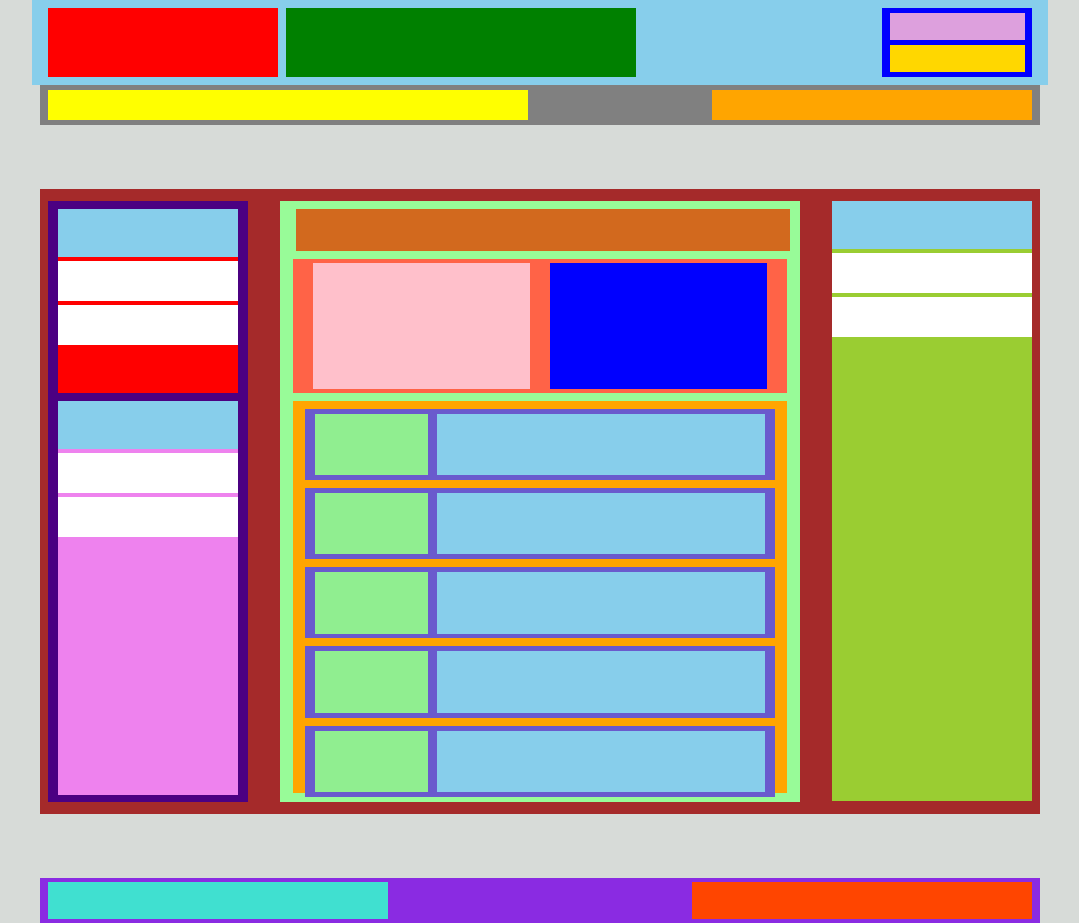
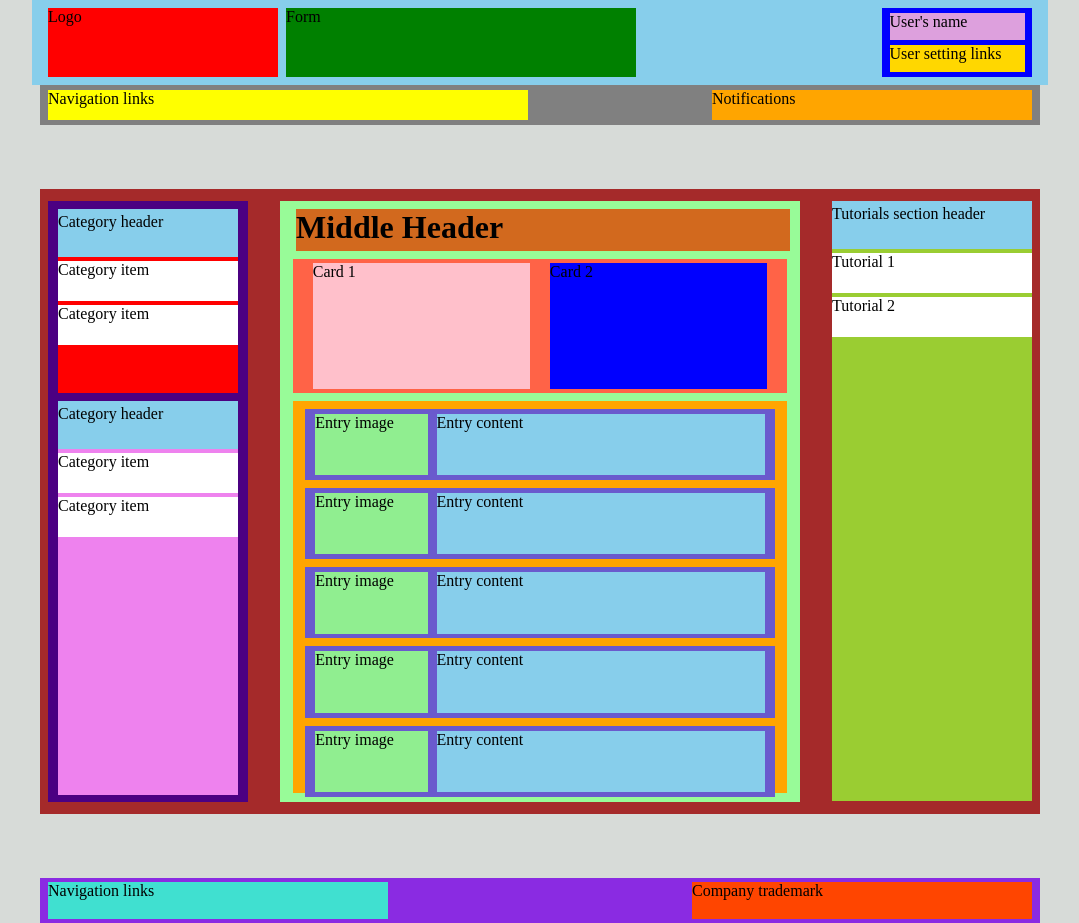
Before and after one commit to nabinchaulagain/leapfrog-assignments, a plain HTML site: page 1a-home-search/index.html in a window 1280 px wide. Shown: the whole page, without its empty margins (100-1179 px from the left). Drawn offline with Linux system fonts and the light colour scheme; files that its build step writes are made by us from their sources.

Commit message:
annotate the containers with text

```diff
--- a/1a-home-search/index.html
+++ b/1a-home-search/index.html
@@ -12,18 +12,18 @@
     <div class="head">
       <div class="header">
         <div class="header-container">
-          <div class="header-logo"></div>
-          <div class="header-form"></div>
+          <div class="header-logo">Logo</div>
+          <div class="header-form">Form</div>
           <div class="header-profile">
-            <div class="profile-info"></div>
-            <div class="profile-links"></div>
+            <div class="profile-info">User's name</div>
+            <div class="profile-links">User setting links</div>
           </div>
         </div>
       </div>
       <div class="navbar">
         <div class="navbar-container">
-          <div class="navbar-links"></div>
-          <div class="navbar-news"></div>
+          <div class="navbar-links">Navigation links</div>
+          <div class="navbar-news">Notifications</div>
         </div>
       </div>
     </div>
@@ -31,56 +31,58 @@
       <div class="main-container">
         <div class="main-left">
           <div class="left-sidebar-1">
-            <div class="sidebar-item sidebar-header"></div>
-            <div class="sidebar-item"></div>
-            <div class="sidebar-item"></div>
+            <div class="sidebar-item sidebar-header">Category header</div>
+            <div class="sidebar-item">Category item</div>
+            <div class="sidebar-item">Category item</div>
           </div>
           <div class="left-sidebar-2">
-            <div class="sidebar-item sidebar-header"></div>
-            <div class="sidebar-item"></div>
-            <div class="sidebar-item"></div>
+            <div class="sidebar-item sidebar-header">Category header</div>
+            <div class="sidebar-item">Category item</div>
+            <div class="sidebar-item">Category item</div>
           </div>
         </div>
         <div class="main-mid">
-          <div class="main-header"></div>
+          <h1 class="main-header">Middle Header</h1>
           <div class="entries-nav">
-            <div class="entries-nav-left"></div>
-            <div class="entries-nav-right"></div>
+            <div class="entries-nav-left">Card 1</div>
+            <div class="entries-nav-right">Card 2</div>
           </div>
           <div class="entries-list">
             <div class="entry">
-              <div class="entry-img"></div>
-              <div class="entry-content"></div>
+              <div class="entry-img">Entry image</div>
+              <div class="entry-content">Entry content</div>
             </div>
             <div class="entry">
-              <div class="entry-img"></div>
-              <div class="entry-content"></div>
+              <div class="entry-img">Entry image</div>
+              <div class="entry-content">Entry content</div>
             </div>
             <div class="entry">
-              <div class="entry-img"></div>
-              <div class="entry-content"></div>
+              <div class="entry-img">Entry image</div>
+              <div class="entry-content">Entry content</div>
             </div>
             <div class="entry">
-              <div class="entry-img"></div>
-              <div class="entry-content"></div>
+              <div class="entry-img">Entry image</div>
+              <div class="entry-content">Entry content</div>
             </div>
             <div class="entry">
-              <div class="entry-img"></div>
-              <div class="entry-content"></div>
+              <div class="entry-img">Entry image</div>
+              <div class="entry-content">Entry content</div>
             </div>
           </div>
         </div>
         <div class="main-right">
-          <div class="sidebar-item sidebar-header"></div>
-          <div class="sidebar-item"></div>
-          <div class="sidebar-item"></div>
+          <div class="sidebar-item sidebar-header">
+            Tutorials section header
+          </div>
+          <div class="sidebar-item">Tutorial 1</div>
+          <div class="sidebar-item">Tutorial 2</div>
         </div>
       </div>
     </div>
     <div class="footer">
       <div class="footer-container">
-        <div class="footer-nav"></div>
-        <div class="footer-trademark"></div>
+        <div class="footer-nav">Navigation links</div>
+        <div class="footer-trademark">Company trademark</div>
       </div>
     </div>
   </body>
```
